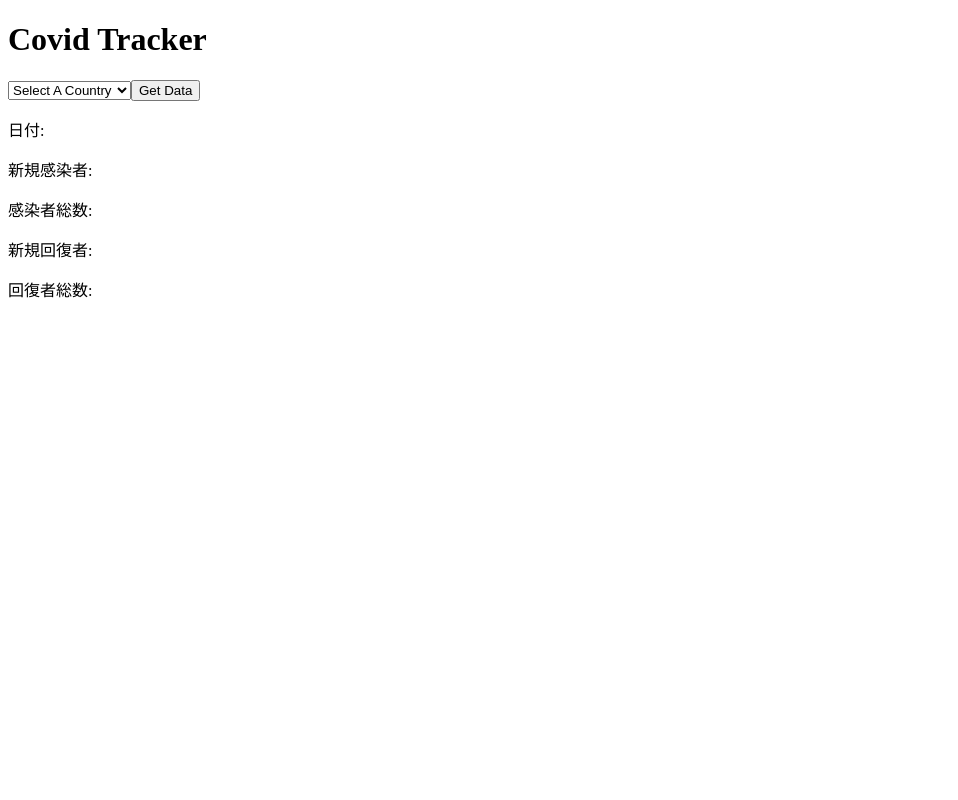
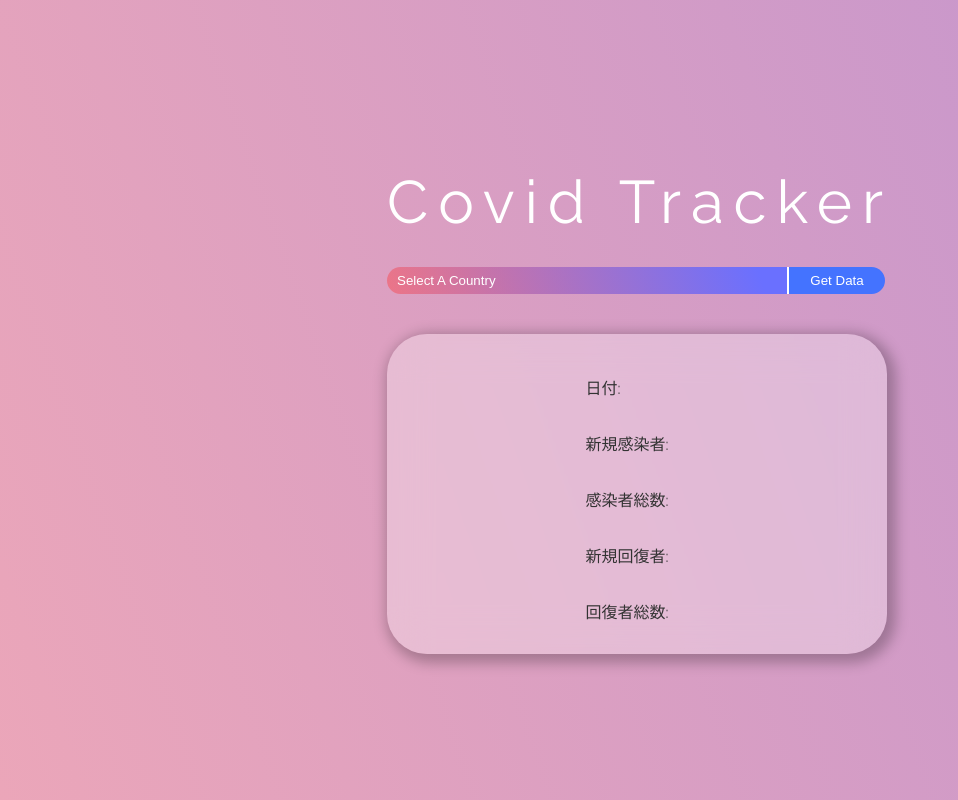
Before and after one commit to insilicomab/corona-tracker-app, a React (Create React App) app: page / in a window 1280 px wide. Shown: the whole page, without its empty margins (0-958 px from the left). Built offline with nearby package versions, Linux system fonts and the light colour scheme; the HTML template or start-up script is replaced by a standard one.

Commit message:
add script

```diff
--- a/src/App.css
+++ b/src/App.css
@@ -0,0 +1,275 @@
+@import url('https://fonts.googleapis.com/css2?family=Noto+Sans+JP&display=swap');
+@import url('https://fonts.googleapis.com/css2?family=Raleway:wght@400;500;600&display=swap');
+
+html {
+    font-size: 62.5%;
+}
+
+body {
+    font-family: 'Raleway','Noto Sans JP', sans-serif;
+    font-weight: 400;
+    font-size: 1.6rem;
+    font-display: swap;
+    color: #333;
+    margin: 0;
+    padding: 0;
+}
+
+/* Top Page */
+.top-page-container {
+    display: flex;
+    justify-content: center;
+    align-items: center;
+    width: 100vw;
+    min-height: 100vh;
+    background: linear-gradient(250.6deg, #6A70FF 7.3%, rgba(255, 53, 53, 0.4) 98.63%);
+    background-size: 400% 400%;
+    /* animation: gradient 12s ease infinite; */
+}
+
+@keyframes gradient {
+	0% {
+		background-position: 0% 50%;
+	}
+	50% {
+		background-position: 100% 50%;
+	}
+	100% {
+		background-position: 0% 50%;
+	}
+}
+
+/* Header */
+.header {
+    position: fixed;
+    top: 0;
+    left: 0;
+    right: 0;
+    z-index: 1;
+    text-align: center;
+    backdrop-filter: blur(5px);
+    width: 100%;
+    padding: 0.6rem 0;
+    background: rgba(255, 255, 255, 0.25);
+}
+
+.header > a {
+    font-size: 1.4rem;
+    color: inherit;
+    margin: 0 2rem;
+}
+
+/* Title */
+h1 {
+    margin: 0;
+    padding-top: 3rem;
+    font-family: "Raleway";
+    text-align: center;
+    font-weight: 400;
+    font-size: 6rem;
+    line-height: 5rem;
+    letter-spacing: 1rem;
+    color: #fff;
+}
+
+/* Selector */
+.selector-container {
+    margin: 4rem 0;
+}
+
+.selector-container > select {
+    border-radius: 40px 0px 0px 40px;
+    border: transparent;
+    width: 400px;
+    height: 27px;
+    padding: 0.5rem 1rem;
+    appearance:none;
+    color: #fff;
+    background: linear-gradient(250.6deg, #6A70FF 7.3%, rgba(255, 53, 53, 0.4) 98.63%);
+}
+
+.selector-container > select:active, .selector-container > select:focus, .selector-container > select:hover {
+    outline: 0;
+    border: none;
+    cursor: pointer;
+}
+
+.selector-container > button {
+    width: 98px;
+    height: 27px;
+    border-radius: 0 40px 40px 0;
+    background: #4473ff;
+    border: none;
+    border-left: 2px solid #fff;
+    color: white;
+    padding: 0.6rem 2rem;
+    text-align: center;
+    text-decoration: none;
+    display: inline-block;
+    cursor: pointer;
+}
+
+.selector-container > button:hover {
+    color: #4473ff;
+    background-color:#fff;
+    transition: 0.3s all;
+}
+
+/* Results */
+.results-container {
+    display: flex;
+    justify-content: center;
+    align-items: center;
+    width: 480px;
+    min-height: 300px;
+    padding: 1rem;
+    border-radius: 40px;
+    background: rgba(255, 255, 255, 0.3);
+    backdrop-filter: blur(20px);
+    box-shadow: 4px 4px 13px 5px rgba(0,0,0,0.25);
+}
+
+.results-container p span {
+    font-size: 3.4rem;
+    color: #4473ff;
+    margin-left: 2rem;
+    font-weight: 600;
+    letter-spacing: 0.1rem;
+}
+
+/* For responsive design */
+@media only screen and (max-width: 600px) {
+    h1 {
+        margin-top: 3rem;
+        font-size: 4rem;
+        line-height: 2rem;
+    }
+    .selector-container > select {
+        width: 270px;
+    }
+    .results-container {
+        width: 350px;
+    }
+}
+
+/* World Page */
+.world-page-container {
+    height: 100%;
+    padding: 4rem 3rem;
+    background: linear-gradient(250.6deg, #6A70FF 7.3%, rgba(255, 53, 53, 0.4) 98.63%);
+    background-size: 300% 300%;
+  /* 	animation: gradient 14s ease infinite; */
+}
+
+.card-container {
+    margin-top: 4rem;
+    display: grid;
+    grid-template-columns: repeat( auto-fit, minmax(250px, 1fr) );
+    gap: 2rem;
+}
+
+.card {
+    display: flex;
+    justify-content: center;
+    padding: 1rem 3rem;
+    border-radius: 40px;
+    background: rgba(255, 255, 255, 0.3);
+    backdrop-filter: blur(20px);
+    box-shadow: 4px 4px 13px 5px rgba(0,0,0,0.25);
+}
+
+.card h2 {
+    font-weight: 500;
+    text-align: center;
+}
+
+.card p span {
+    font-size: 2.5rem;
+    color: #ff57ae;
+    margin-left: 1.5rem;
+    font-weight: 600;
+    letter-spacing: 0.1rem;
+}
+
+
+/* Loading */
+.loading {
+    color: #fe5c5c;
+    font-size: 90px;
+    text-indent: -9999em;
+    overflow: hidden;
+    width: 1em;
+    height: 1em;
+    border-radius: 50%;
+    margin: 72px auto;
+    position: relative;
+    -webkit-transform: translateZ(0);
+    -ms-transform: translateZ(0);
+    transform: translateZ(0);
+    -webkit-animation: load6 1.7s infinite ease, round 1.7s infinite ease;
+    animation: load6 1.7s infinite ease, round 1.7s infinite ease;
+  }
+  @-webkit-keyframes load6 {
+    0% {
+      box-shadow: 0 -0.83em 0 -0.4em, 0 -0.83em 0 -0.42em, 0 -0.83em 0 -0.44em, 0 -0.83em 0 -0.46em, 0 -0.83em 0 -0.477em;
+    }
+    5%,
+    95% {
+      box-shadow: 0 -0.83em 0 -0.4em, 0 -0.83em 0 -0.42em, 0 -0.83em 0 -0.44em, 0 -0.83em 0 -0.46em, 0 -0.83em 0 -0.477em;
+    }
+    10%,
+    59% {
+      box-shadow: 0 -0.83em 0 -0.4em, -0.087em -0.825em 0 -0.42em, -0.173em -0.812em 0 -0.44em, -0.256em -0.789em 0 -0.46em, -0.297em -0.775em 0 -0.477em;
+    }
+    20% {
+      box-shadow: 0 -0.83em 0 -0.4em, -0.338em -0.758em 0 -0.42em, -0.555em -0.617em 0 -0.44em, -0.671em -0.488em 0 -0.46em, -0.749em -0.34em 0 -0.477em;
+    }
+    38% {
+      box-shadow: 0 -0.83em 0 -0.4em, -0.377em -0.74em 0 -0.42em, -0.645em -0.522em 0 -0.44em, -0.775em -0.297em 0 -0.46em, -0.82em -0.09em 0 -0.477em;
+    }
+    100% {
+      box-shadow: 0 -0.83em 0 -0.4em, 0 -0.83em 0 -0.42em, 0 -0.83em 0 -0.44em, 0 -0.83em 0 -0.46em, 0 -0.83em 0 -0.477em;
+    }
+  }
+  @keyframes load6 {
+    0% {
+      box-shadow: 0 -0.83em 0 -0.4em, 0 -0.83em 0 -0.42em, 0 -0.83em 0 -0.44em, 0 -0.83em 0 -0.46em, 0 -0.83em 0 -0.477em;
+    }
+    5%,
+    95% {
+      box-shadow: 0 -0.83em 0 -0.4em, 0 -0.83em 0 -0.42em, 0 -0.83em 0 -0.44em, 0 -0.83em 0 -0.46em, 0 -0.83em 0 -0.477em;
+    }
+    10%,
+    59% {
+      box-shadow: 0 -0.83em 0 -0.4em, -0.087em -0.825em 0 -0.42em, -0.173em -0.812em 0 -0.44em, -0.256em -0.789em 0 -0.46em, -0.297em -0.775em 0 -0.477em;
+    }
+    20% {
+      box-shadow: 0 -0.83em 0 -0.4em, -0.338em -0.758em 0 -0.42em, -0.555em -0.617em 0 -0.44em, -0.671em -0.488em 0 -0.46em, -0.749em -0.34em 0 -0.477em;
+    }
+    38% {
+      box-shadow: 0 -0.83em 0 -0.4em, -0.377em -0.74em 0 -0.42em, -0.645em -0.522em 0 -0.44em, -0.775em -0.297em 0 -0.46em, -0.82em -0.09em 0 -0.477em;
+    }
+    100% {
+      box-shadow: 0 -0.83em 0 -0.4em, 0 -0.83em 0 -0.42em, 0 -0.83em 0 -0.44em, 0 -0.83em 0 -0.46em, 0 -0.83em 0 -0.477em;
+    }
+  }
+  @-webkit-keyframes round {
+    0% {
+      -webkit-transform: rotate(0deg);
+      transform: rotate(0deg);
+    }
+    100% {
+      -webkit-transform: rotate(360deg);
+      transform: rotate(360deg);
+    }
+  }
+  @keyframes round {
+    0% {
+      -webkit-transform: rotate(0deg);
+      transform: rotate(0deg);
+    }
+    100% {
+      -webkit-transform: rotate(360deg);
+      transform: rotate(360deg);
+    }
+  }
--- a/src/components/Results.js
+++ b/src/components/Results.js
@@ -1,11 +1,13 @@
-const Results =(props)=> {
+const Results = (props) => {
     return (
         <div className="results-container">
-            <p>日付:{props.countryData.date.slice(0,10)}</p>
-            <p>新規感染者:{props.countryData.newConfirmed.toLocaleString()}</p>
-            <p>感染者総数:{props.countryData.totalConfirmed.toLocaleString()}</p>
-            <p>新規回復者:{props.countryData.newRecovered.toLocaleString()}</p>
-            <p>回復者総数:{props.countryData.totalRecovered.toLocaleString()}</p>
+            <div>
+                <p>日付: <span>{props.countryData.date.slice(0, 10)}</span></p>
+                <p>新規感染者: <span>{props.countryData.newConfirmed.toLocaleString()}</span></p>
+                <p>感染者総数: <span>{props.countryData.totalConfirmed.toLocaleString()}</span></p>
+                <p>新規回復者: <span>{props.countryData.newRecovered.toLocaleString()}</span></p>
+                <p>回復者総数: <span>{props.countryData.totalRecovered.toLocaleString()}</span></p>
+            </div>
         </div>
     );
 };
--- a/src/components/Title.js
+++ b/src/components/Title.js
@@ -1,5 +1,5 @@
 const Title =()=> {
-    return(
+    return (
         <div>
             <h1>Covid Tracker</h1>
         </div>
--- a/src/pages/TopPage.js
+++ b/src/pages/TopPage.js
@@ -4,10 +4,12 @@
 
 const TopPage =(props)=> {
     return(
-        <div>
-            <Title />
-            <Selector countriesJson={props.countriesJson} setCountry={props.setCountry} getCountryData={props.getCountryData} />
-            <Results countryData={props.countryData} />
+        <div className="top-page-container">
+            <div>
+                <Title />
+                <Selector countriesJson={props.countriesJson} setCountry={props.setCountry} getCountryData={props.getCountryData} />
+                <Results countryData={props.countryData} />
+            </div>
         </div>
     );
 };
```
